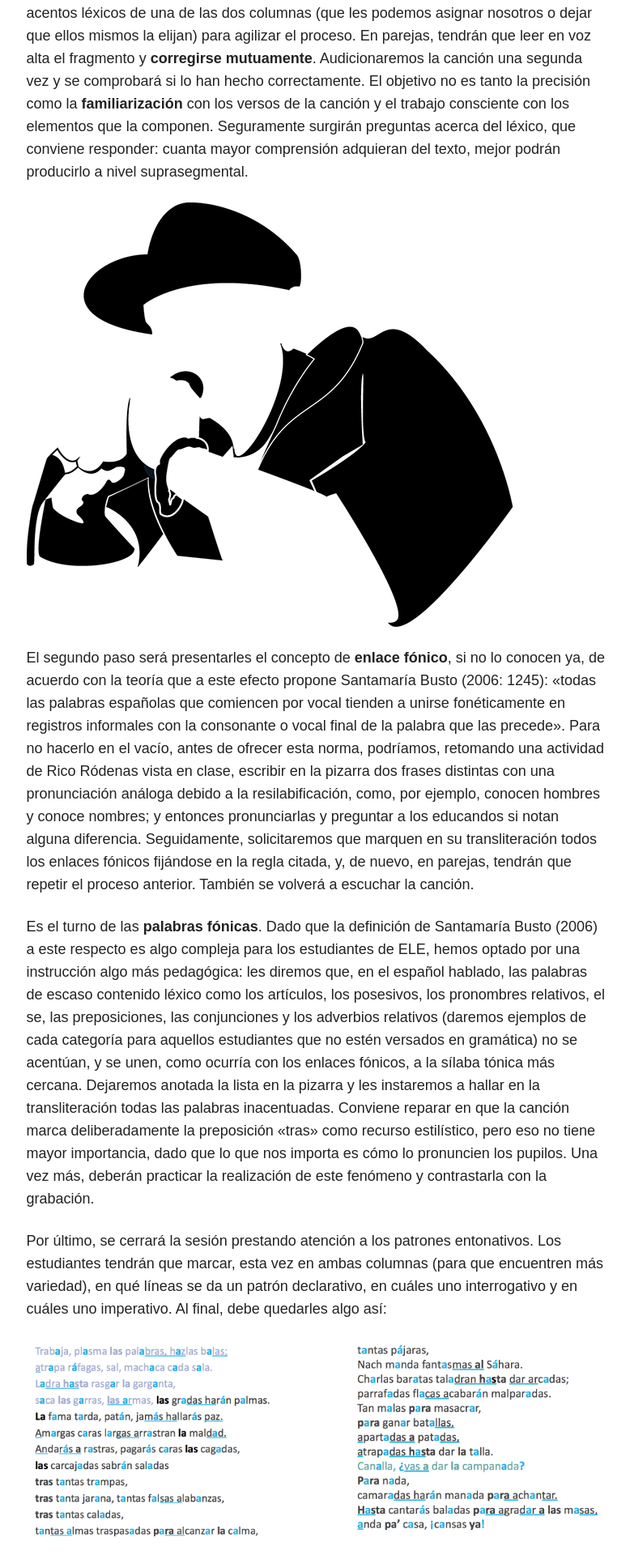
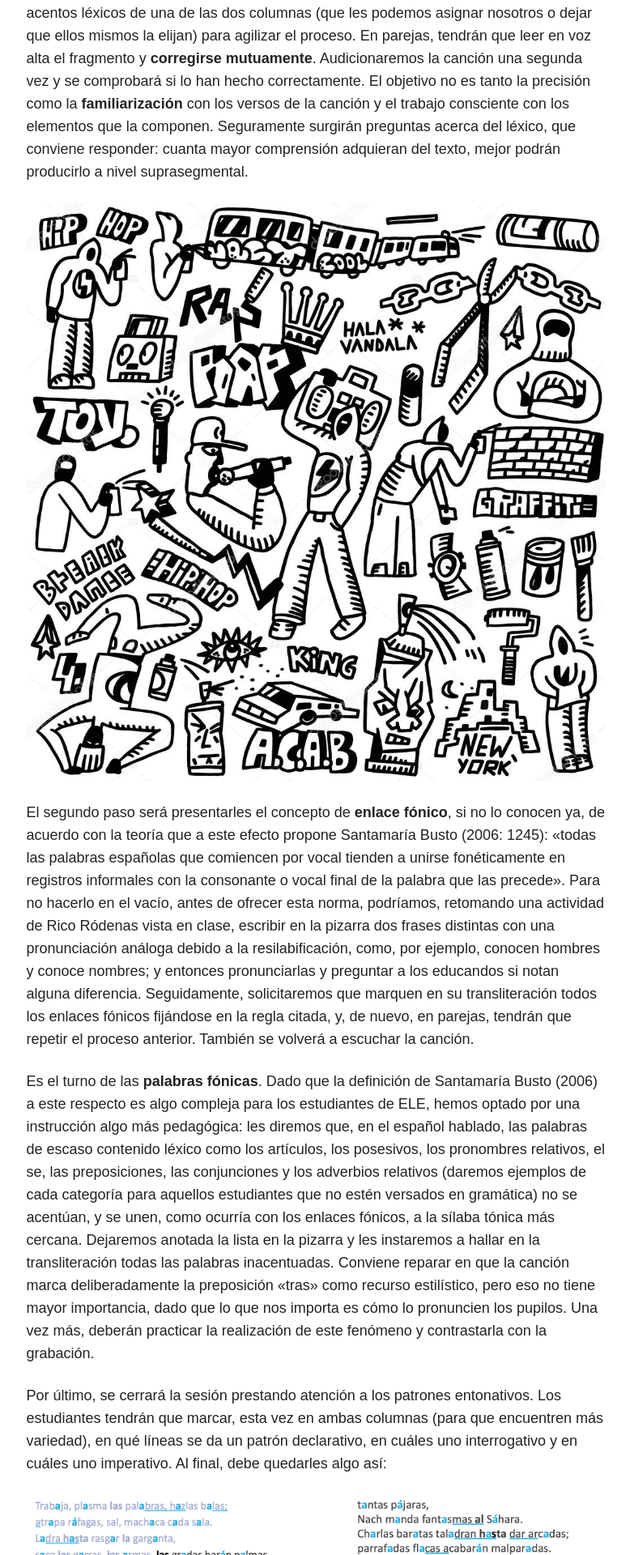
Before and after one commit to immalopez/immalopez.github.io, a Jekyll site: the page built from _posts/blog/2017-12-23-propuesta-actividad-pronunciacion.md, in a window 1280 px wide. Shown: the part 2417-4337 px from the top of the page at 81% size, without its empty margins (347-1125 px from the left). Built offline with Jekyll 4.4.1, drawn with Linux system fonts in a browser that asks for light colours; nearby versions of some CDN libraries; comment, search, counter and statistics services are not loaded.

Commit message:
Update 2017-12-23-propuesta-actividad-pronunciacion.md

```diff
--- a/_posts/blog/2017-12-23-propuesta-actividad-pronunciacion.md
+++ b/_posts/blog/2017-12-23-propuesta-actividad-pronunciacion.md
@@ -22,7 +22,7 @@ Para empezar, como es habitual, crearemos un **contexto** para introducir la act
 
 Después les preguntaremos qué han entendido de la canción y si les ha gustado, anunciándoles, por fin, que tendrán que aprender a cantarla. Les daremos la **transliteración** (siempre limitada a la vocal que se vaya a trabajar en esa sesión y dividida en dos columnas) y les pediremos, en un primer momento, que marquen los acentos léxicos de una de las dos columnas (que les podemos asignar nosotros o dejar que ellos mismos la elijan) para agilizar el proceso. En parejas, tendrán que leer en voz alta el fragmento y **corregirse mutuamente**. Audicionaremos la canción una segunda vez y se comprobará si lo han hecho correctamente. El objetivo no es tanto la precisión como la **familiarización** con los versos de la canción y el trabajo consciente con los elementos que la componen. Seguramente surgirán preguntas acerca del léxico, que conviene responder: cuanta mayor comprensión adquieran del texto, mejor podrán producirlo a nivel suprasegmental.
 
-![Nach](/images/78b24314173919.5627ed30098ba.png)
+![Nach](/images/depositphotos_48896337-stock-illustration-raphip-hop-graffiti-doodles-set.jpg)
 
 El segundo paso será presentarles el concepto de **enlace fónico**, si no lo conocen ya, de acuerdo con la teoría que a este efecto propone Santamaría Busto (2006: 1245): «todas las palabras españolas que comiencen por vocal tienden a unirse fonéticamente en registros informales con la consonante o vocal final de la palabra que las precede». Para no hacerlo en el vacío, antes de ofrecer esta norma, podríamos, retomando una actividad de Rico Ródenas vista en clase, escribir en la pizarra dos frases distintas con una pronunciación análoga debido a la resilabificación, como, por ejemplo, conocen hombres y conoce nombres; y entonces pronunciarlas y preguntar a los educandos si notan alguna diferencia. Seguidamente, solicitaremos que marquen en su transliteración todos los enlaces fónicos fijándose en la regla citada, y, de nuevo, en parejas, tendrán que repetir el proceso anterior. También se volverá a escuchar la canción.
 
```
